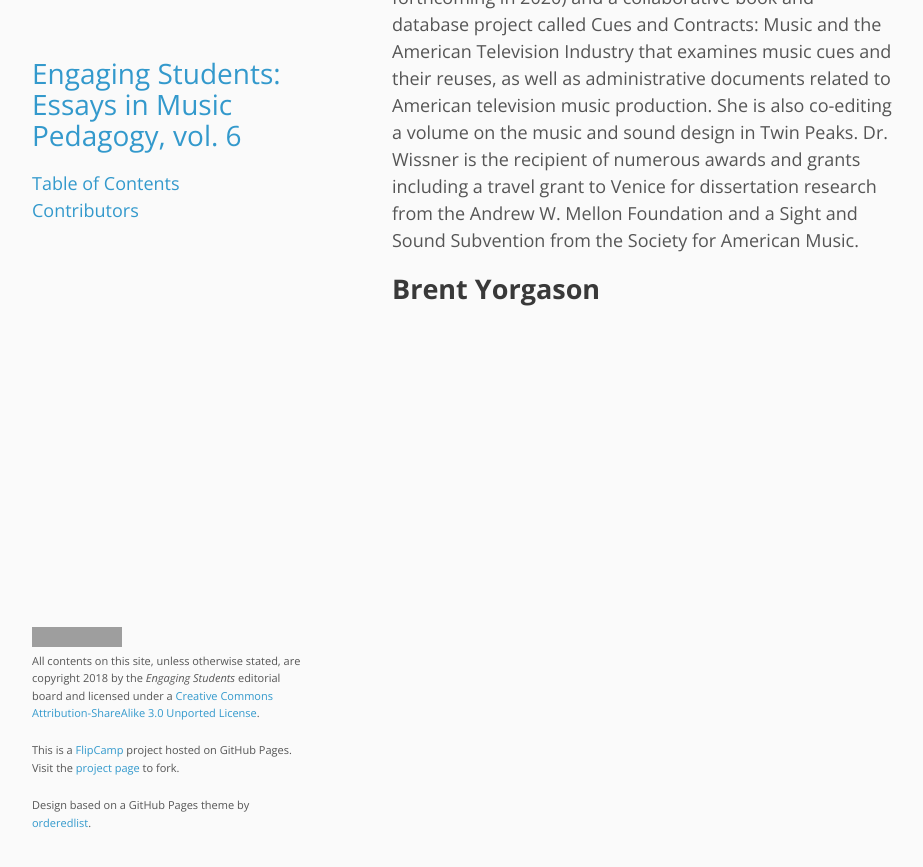
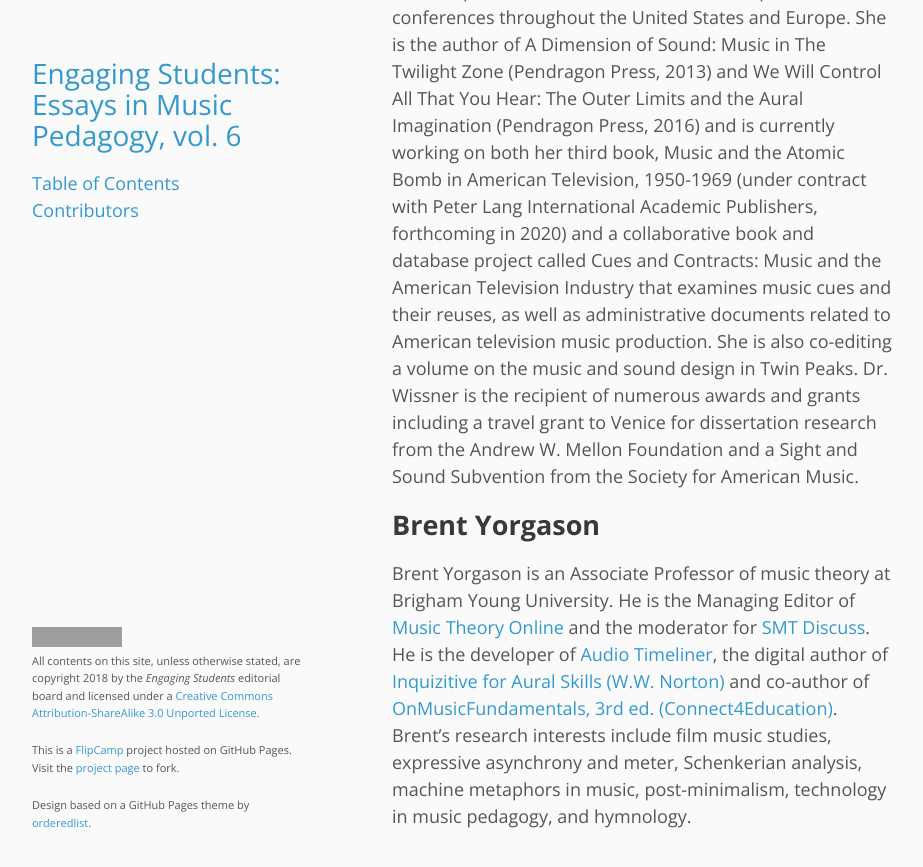
Before and after one commit to flipcamp/engagingstudents6, a Jekyll site: the page built from contributors.md, in a window 1280 px wide and 900 px high, scrolled down 3173 px. Shown: the top 867 px of the window, without its empty margins (178-1101 px from the left). Built offline with Jekyll 4.4.1, drawn with Linux system fonts in a browser that asks for light colours; some of the changed text lies outside the part shown; grey boxes are pictures that could not be loaded.

Commit message:
updtaed yorgason's contributors page

```diff
--- a/contributors.md
+++ b/contributors.md
@@ -8,6 +8,8 @@ title: Contributors
 ================
 
 ## Bruno Alcade
+
+Bruno Alcalde is Visiting Assistant Professor of Music at University of Richmond, where he teaches courses in music theory, popular music, and music cognition. His research interests include musical style and genre, hybridity in music, and communicational issues of 20th-century music. Bruno is also a guitarist and composer, and has performed with rock, jazz, and Brazilian music groups throughout the years.
 
 ## Damian Blättler
 
@@ -50,3 +52,5 @@ Cara Stroud is Assistant Professor of Music Theory at Michigan State University,
 Reba Wissner received her MFA and PhD in musicology from Brandeis University and her BA in Music and Italian from Hunter College of the City University of New York. She is the author of articles on seventeenth-century Venetian opera, Italian immigrant theater in New York City, music in 1950s and 1960s television, and music history pedagogy and has presented her research on these topics at conferences throughout the United States and Europe. She is the author of A Dimension of Sound: Music in The Twilight Zone (Pendragon Press, 2013) and We Will Control All That You Hear: The Outer Limits and the Aural Imagination (Pendragon Press, 2016) and is currently working on both her third book, Music and the Atomic Bomb in American Television, 1950-1969 (under contract with Peter Lang International Academic Publishers, forthcoming in 2020) and a collaborative book and database project called Cues and Contracts: Music and the American Television Industry that examines music cues and their reuses, as well as administrative documents related to American television music production. She is also co-editing a volume on the music and sound design in Twin Peaks. Dr. Wissner is the recipient of numerous awards and grants including a travel grant to Venice for dissertation research from the Andrew W. Mellon Foundation and a Sight and Sound Subvention from the Society for American Music.
 
 ## Brent Yorgason
+
+Brent Yorgason is an Associate Professor of music theory at Brigham Young University. He is the Managing Editor of [Music Theory Online](http://www.mtosmt.org/) and the moderator for [SMT Discuss](https://discuss.societymusictheory.org/). He is the developer of [Audio Timeliner](http://www.singanewsong.org/audiotimeliner/), the digital author of [Inquizitive for Aural Skills (W.W. Norton)](https://digital.wwnorton.com/auralskillsiq) and co-author of [OnMusicFundamentals, 3rd ed. (Connect4Education)](https://store.connect4education.com/product/onmusic-fundamentals-third-edition/). Brent’s research interests include film music studies, expressive asynchrony and meter, Schenkerian analysis, machine metaphors in music, post-minimalism, technology in music pedagogy, and hymnology.
```
Also changed, not shown: 1 other file.
